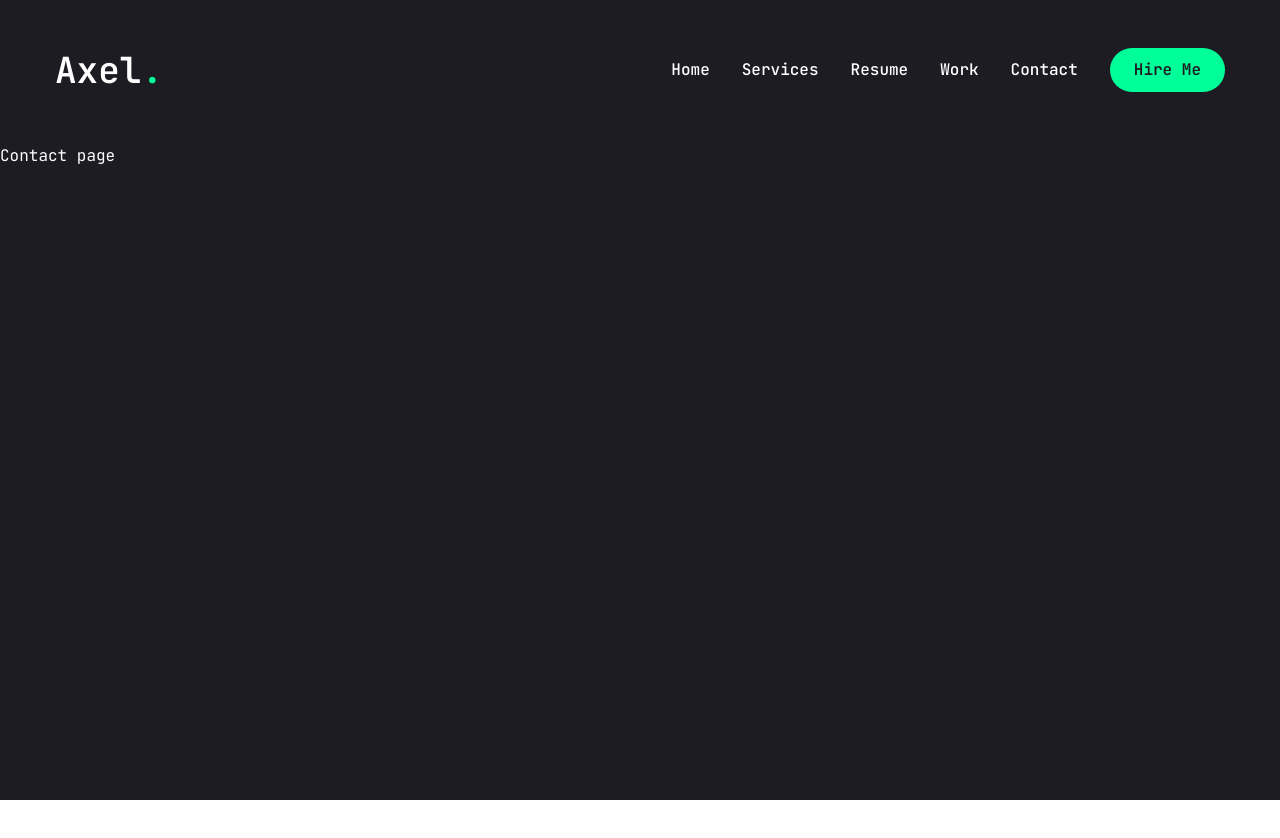
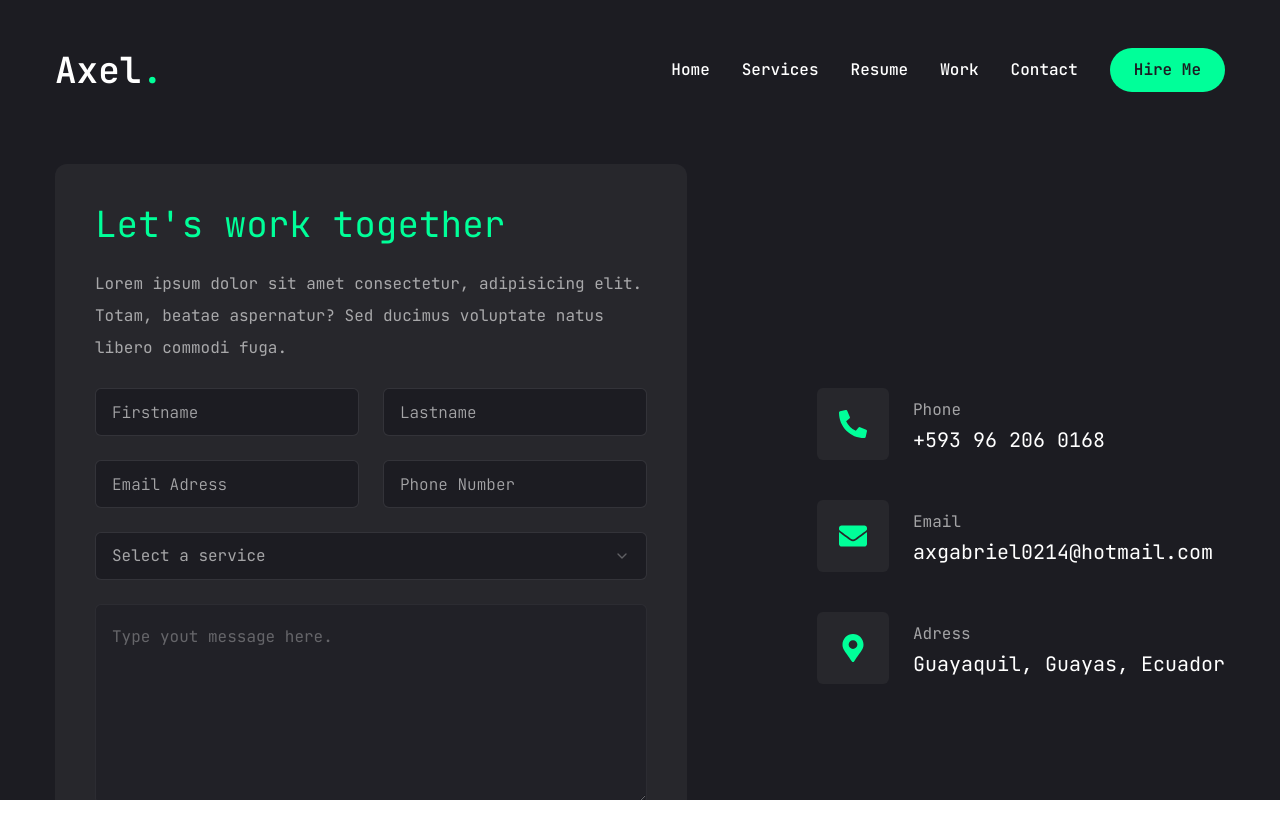
Before and after one commit to ElGaboCraft/portafolio_web, a Next.js app: page /portafolio_web/contact in a window 1280 px wide. Shown: the top 838 px of the page. Before the commit the page ends 800 px from the top, so only its background shows below. Built offline with nearby package versions, Linux system fonts and the light colour scheme.

Commit message:
Seccion Contactar Finalizada

```diff
--- a/app/contact/page.jsx
+++ b/app/contact/page.jsx
@@ -1,5 +1,111 @@
+"use client";
+
+import { Button } from "@/components/ui/button"
+import { Input } from "@/components/ui/input";
+import { Textarea } from "@/components/ui/textarea"
+
+import { Select, SelectContent, SelectGroup, SelectItem, SelectLabel, SelectTrigger, SelectValue } from "@/components/ui/select"
+import { FaPhoneAlt, FaEnvelope, FaMapMarkerAlt } from "react-icons/fa"
+
+import { motion } from "framer-motion";
+
+const info = [
+  {
+    icon: <FaPhoneAlt />,
+    title: "Phone",
+    description: "+593 96 206 0168",
+  },
+  {
+    icon: <FaEnvelope />,
+    title: "Email",
+    description: "axgabriel0214@hotmail.com",
+  },
+  {
+    icon: <FaMapMarkerAlt />,
+    title: "Adress",
+    description: "Guayaquil, Guayas, Ecuador",
+  },
+]
+
 const Contact = () => {
-  return <div>Contact page</div>
+  return (
+    <motion.section
+      initial={{ opacity: 0 }}
+      animate={{
+        opacity: 1,
+        transition: { delay: 2.4, duration: 0.4, ease: "easeIn" }
+      }}
+      className="py-6"
+    >
+      <div className="container mx-auto">
+        <div className="flex flex-col xl:flex-row gap-[30px]">
+          {/* form */}
+          <div className="xl:w-[54%] order-2 xl:order-none">
+            <form className="flex flex-col gap-6 p-10 bg-[#27272c] rounded-xl">
+              <h3 className="text-4xl text-accent">Let's work together</h3>
+              <p className="text-white/60">
+                Lorem ipsum dolor sit amet consectetur, adipisicing elit. Totam, beatae aspernatur? Sed ducimus voluptate natus libero commodi fuga.
+              </p>
+              {/* input */}
+              <div className="grid grid-cols-1 md:grid-cols-2 gap-6">
+                <Input type="firstname" placeholder="Firstname" />
+                <Input type="lastname" placeholder="Lastname" />
+                <Input type="email" placeholder="Email Adress" />
+                <Input type="phone" placeholder="Phone Number" />
+              </div>
+              <Select>
+                <SelectTrigger className="w-full">
+                  <SelectValue placeholder="Select a service" />
+                </SelectTrigger>
+                <SelectContent>
+                  <SelectGroup>
+                    <SelectLabel>Select a service</SelectLabel>
+                    <SelectItem value="est">Web Developmet</SelectItem>
+                    <SelectItem value="cst">UI/UX Design</SelectItem>
+                    <SelectItem value="mst">Logo Design</SelectItem>
+                    <SelectItem value="kpm">Other</SelectItem>
+                  </SelectGroup>
+                </SelectContent>
+              </Select>
+              {/* textarea */}
+              <Textarea
+                className="h-[200px]"
+                placeholder="Type yout message here."
+              />
+              {/* bt */}
+              <Button size="md" className="max-w-[400px] h-[40px]">
+                Send Message
+              </Button>
+            </form>
+          </div>
+          {/* info */}
+          <div className="flex-1 flex items-center xl:justify-end order-1 xl:order-none mb-8 xl:mb-0">
+            <ul className="flex flex-col gap-10">
+              {info.map((item, index) => {
+                return (
+                  <li key={index} className="flex items-center gap-6">
+                    <div className="w-[52px] h-[52px] xl:w-[72px] xl:h-[72px] bg-[#27272c] text-accent rounded-md flex items-center justify-center">
+                      <div className="text-[28px]">
+                        {item.icon}
+                      </div>
+                    </div>
+                    <div className="flex-1">
+                      <p className="text-white/60">
+                        {item.title}
+                      </p>
+                      <h3 className="text-md font-bold xl:text-xl xl:font-normal">
+                        {item.description}
+                      </h3>
+                    </div>
+                  </li>
+                );
+              })}
+            </ul>
+          </div>
+        </div>
+      </div>
+    </motion.section>
+  );
 }
 
 export default Contact
--- a/components/ui/input.jsx
+++ b/components/ui/input.jsx
@@ -7,7 +7,7 @@
     (<input
       type={type}
       className={cn(
-        "flex h-10 w-full rounded-md border border-slate-200 bg-white px-3 py-2 text-sm ring-offset-white file:border-0 file:bg-transparent file:text-sm file:font-medium placeholder:text-slate-500 focus-visible:outline-none focus-visible:ring-2 focus-visible:ring-slate-950 focus-visible:ring-offset-2 disabled:cursor-not-allowed disabled:opacity-50 dark:border-slate-800 dark:bg-slate-950 dark:ring-offset-slate-950 dark:placeholder:text-slate-400 dark:focus-visible:ring-slate-300",
+        "flex h-[48px] rounded-md border border-white/10 focus:border-accent font-light bg-primary px-4 py-5 text-base placeholder:text-white/60 outline-none",
         className
       )}
       ref={ref}
--- a/components/ui/select.jsx
+++ b/components/ui/select.jsx
@@ -16,7 +16,7 @@
   <SelectPrimitive.Trigger
     ref={ref}
     className={cn(
-      "flex h-10 w-full items-center justify-between rounded-md border border-slate-200 bg-white px-3 py-2 text-sm ring-offset-white placeholder:text-slate-500 focus:outline-none focus:ring-2 focus:ring-slate-950 focus:ring-offset-2 disabled:cursor-not-allowed disabled:opacity-50 [&>span]:line-clamp-1 dark:border-slate-800 dark:bg-slate-950 dark:ring-offset-slate-950 dark:placeholder:text-slate-400 dark:focus:ring-slate-300",
+      "flex h-[48px] w-full items-center justify-between rounded-md border border-white/10 bg-primary px-4 py-5 text-base text-white/60 placeholder:text-white/10 focus:border-accent outline-none",
       className
     )}
     {...props}>
@@ -54,7 +54,7 @@
     <SelectPrimitive.Content
       ref={ref}
       className={cn(
-        "relative z-50 max-h-96 min-w-[8rem] overflow-hidden rounded-md border border-slate-200 bg-white text-slate-950 shadow-md data-[state=open]:animate-in data-[state=closed]:animate-out data-[state=closed]:fade-out-0 data-[state=open]:fade-in-0 data-[state=closed]:zoom-out-95 data-[state=open]:zoom-in-95 data-[side=bottom]:slide-in-from-top-2 data-[side=left]:slide-in-from-right-2 data-[side=right]:slide-in-from-left-2 data-[side=top]:slide-in-from-bottom-2 dark:border-slate-800 dark:bg-slate-950 dark:text-slate-50",
+        "relative z-50 max-h-96 min-w-[8rem] overflow-hidden rounded-md border border-white/10 bg-primary text-white shadow-md data-[state=open]:animate-in data-[state=closed]:animate-out data-[state=closed]:fade-out-0 data-[state=open]:fade-in-0 data-[state=closed]:zoom-out-95 data-[state=open]:zoom-in-95 data-[side=bottom]:slide-in-from-top-2 data-[side=left]:slide-in-from-right-2 data-[side=right]:slide-in-from-left-2 data-[side=top]:slide-in-from-bottom-2 dark:border-slate-800 dark:bg-slate-950 dark:text-slate-50",
         position === "popper" &&
           "data-[side=bottom]:translate-y-1 data-[side=left]:-translate-x-1 data-[side=right]:translate-x-1 data-[side=top]:-translate-y-1",
         className
@@ -85,7 +85,7 @@
   <SelectPrimitive.Item
     ref={ref}
     className={cn(
-      "relative flex w-full cursor-default select-none items-center rounded-sm py-1.5 pl-8 pr-2 text-sm outline-none focus:bg-slate-100 focus:text-slate-900 data-[disabled]:pointer-events-none data-[disabled]:opacity-50 dark:focus:bg-slate-800 dark:focus:text-slate-50",
+      "relative flex w-full cursor-default select-none items-center rounded-sm py-1.5 pl-8 pr-2 text-sm outline-none focus:bg-accent focus:text-primary data-[disabled]:pointer-events-none data-[disabled]:opacity-50 dark:focus:bg-slate-800 dark:focus:text-slate-50",
       className
     )}
     {...props}>
--- a/components/ui/textarea.jsx
+++ b/components/ui/textarea.jsx
@@ -6,7 +6,7 @@
   return (
     (<textarea
       className={cn(
-        "flex min-h-[80px] w-full rounded-md border border-slate-200 bg-white px-3 py-2 text-sm ring-offset-white placeholder:text-slate-500 focus-visible:outline-none focus-visible:ring-2 focus-visible:ring-slate-950 focus-visible:ring-offset-2 disabled:cursor-not-allowed disabled:opacity-50 dark:border-slate-800 dark:bg-slate-950 dark:ring-offset-slate-950 dark:placeholder:text-slate-400 dark:focus-visible:ring-slate-300",
+        "flex min-h-[80px] w-full rounded-md border border-white/10 bg-primary px-4 py-5 text-base placeholder:text-white/60 focus-visible:outline-none focus-visible:ring-1 focus-visible:ring-accent focus-visible:ring-offset-0 disabled:cursor-not-allowed disabled: opacity-50",
         className
       )}
       ref={ref}
```
